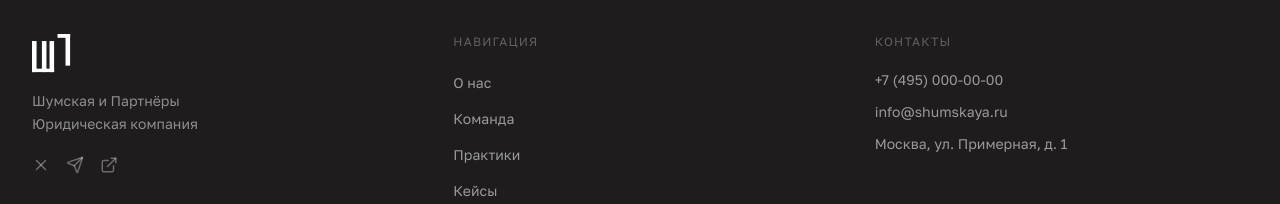
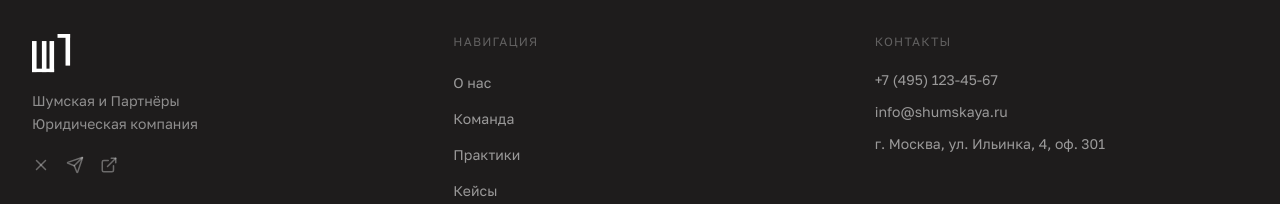
Before and after one commit to artempataga1-pixel/ships_project, a Next.js app: page / in a window 1280 px wide. Shown: the part 1680-1884 px from the top of the page. Built offline with nearby package versions, Linux system fonts and the light colour scheme; a web font is replaced by a local one.

Commit message:
Footer: контакты берутся из CONTACT_INFO вместо хардкода

```diff
--- a/src/components/layout/Footer.tsx
+++ b/src/components/layout/Footer.tsx
@@ -2,6 +2,7 @@ import Link from 'next/link'
 import Image from 'next/image'
 import { X, Send, ExternalLink } from 'lucide-react'
 import { NAV_ITEMS } from '@/constants/nav'
+import { CONTACT_INFO } from '@/constants/content/contacts'
 
 export function Footer() {
   return (
@@ -80,18 +81,18 @@ export function Footer() {
               style={{ fontFamily: 'var(--font-body)' }}
             >
               <a
-                href="tel:+74950000000"
+                href={`tel:+${CONTACT_INFO.phone.replace(/\D/g, '')}`}
                 className="hover:text-white/90 transition-colors duration-200"
               >
-                +7 (495) 000-00-00
+                {CONTACT_INFO.phone}
               </a>
               <a
-                href="mailto:info@shumskaya.ru"
+                href={`mailto:${CONTACT_INFO.email}`}
                 className="hover:text-white/90 transition-colors duration-200"
               >
-                info@shumskaya.ru
+                {CONTACT_INFO.email}
               </a>
-              <span>Москва, ул. Примерная, д. 1</span>
+              <span>{CONTACT_INFO.address}</span>
             </div>
           </div>
         </div>
```
